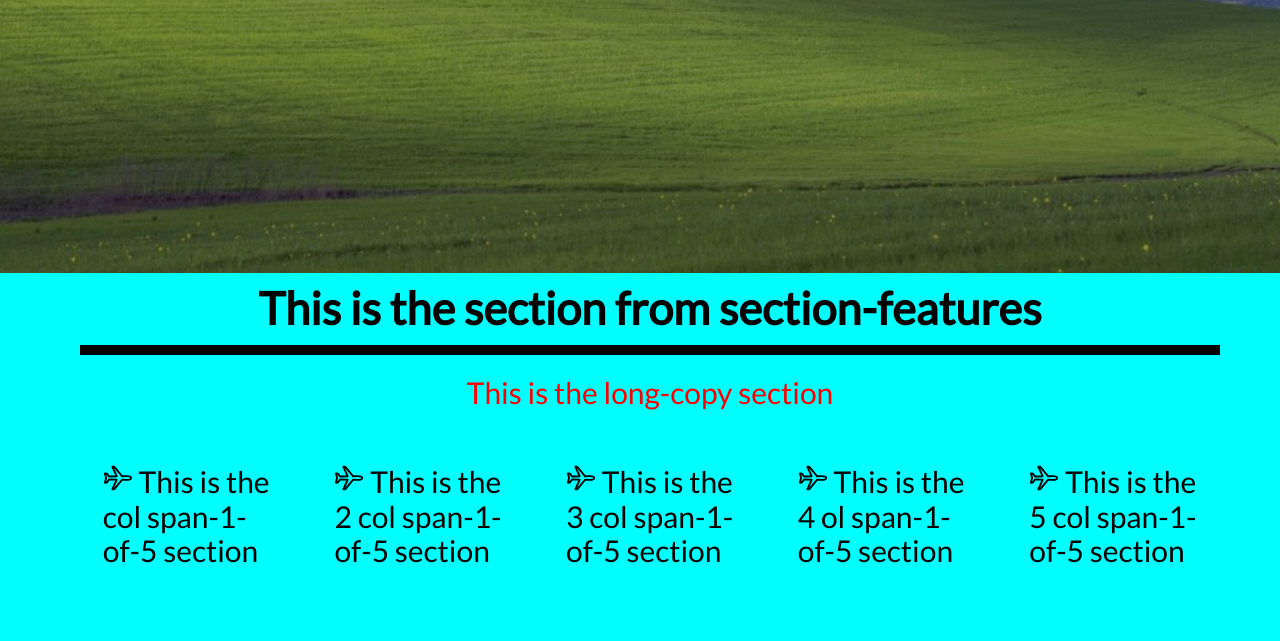
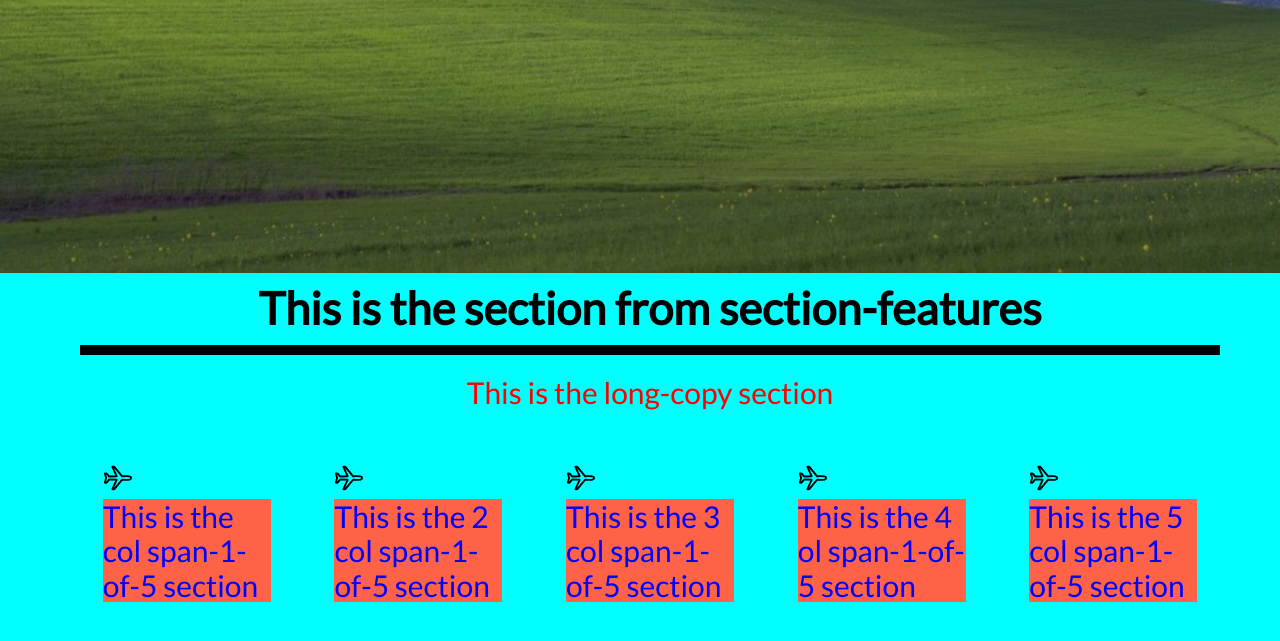
Before and after one commit to adeelarifbhatti/html-css, a plain HTML site: page project/index.html in a window 1280 px wide. Shown: the part 527-1168 px from the top of the page. Before the commit the page ends 1139 px from the top, so only its background shows below. Drawn offline with nearby package versions, Linux system fonts and the light colour scheme.

Commit message:
Learning

```diff
--- a/project/index.html
+++ b/project/index.html
@@ -41,25 +41,25 @@
             <div class="row">
             <div class="col span-1-of-5 span-box">
                 <ion-icon name="airplane-outline"></ion-icon>
-                 This is the col span-1-of-5 section
+               <p>  This is the col span-1-of-5 section </p>
 
             </div>
             <div class="col span-1-of-5 span-box">
                  <ion-icon name="airplane-outline"></ion-icon>
-                 This is the 2 col span-1-of-5 section
+               <p>  This is the 2 col span-1-of-5 section </p>
             </div>
 
             <div class="col span-1-of-5 span-box">
                  <ion-icon name="airplane-outline"></ion-icon>
-                 This is the 3 col span-1-of-5 section
+                <p> This is the 3 col span-1-of-5 section </p>
             </div>
            <div class="col span-1-of-5 span-box">
                 <ion-icon name="airplane-outline"></ion-icon>
-                 This is the 4 ol span-1-of-5 section
+                <p> This is the 4 ol span-1-of-5 section </p>
             </div>
             <div class="col span-1-of-5 span-box">
                  <ion-icon name="airplane-outline"></ion-icon>
-                This is the 5 col span-1-of-5 section
+               <p> This is the 5 col span-1-of-5 section </p>
             </div>
 
 
--- a/project/resources/css/style.css
+++ b/project/resources/css/style.css
@@ -124,3 +124,8 @@ h2:after {
 .span-box {
     padding:2%
 }
+.span-box p {
+    color: blue;
+    background-color:tomato;
+
+}
```
